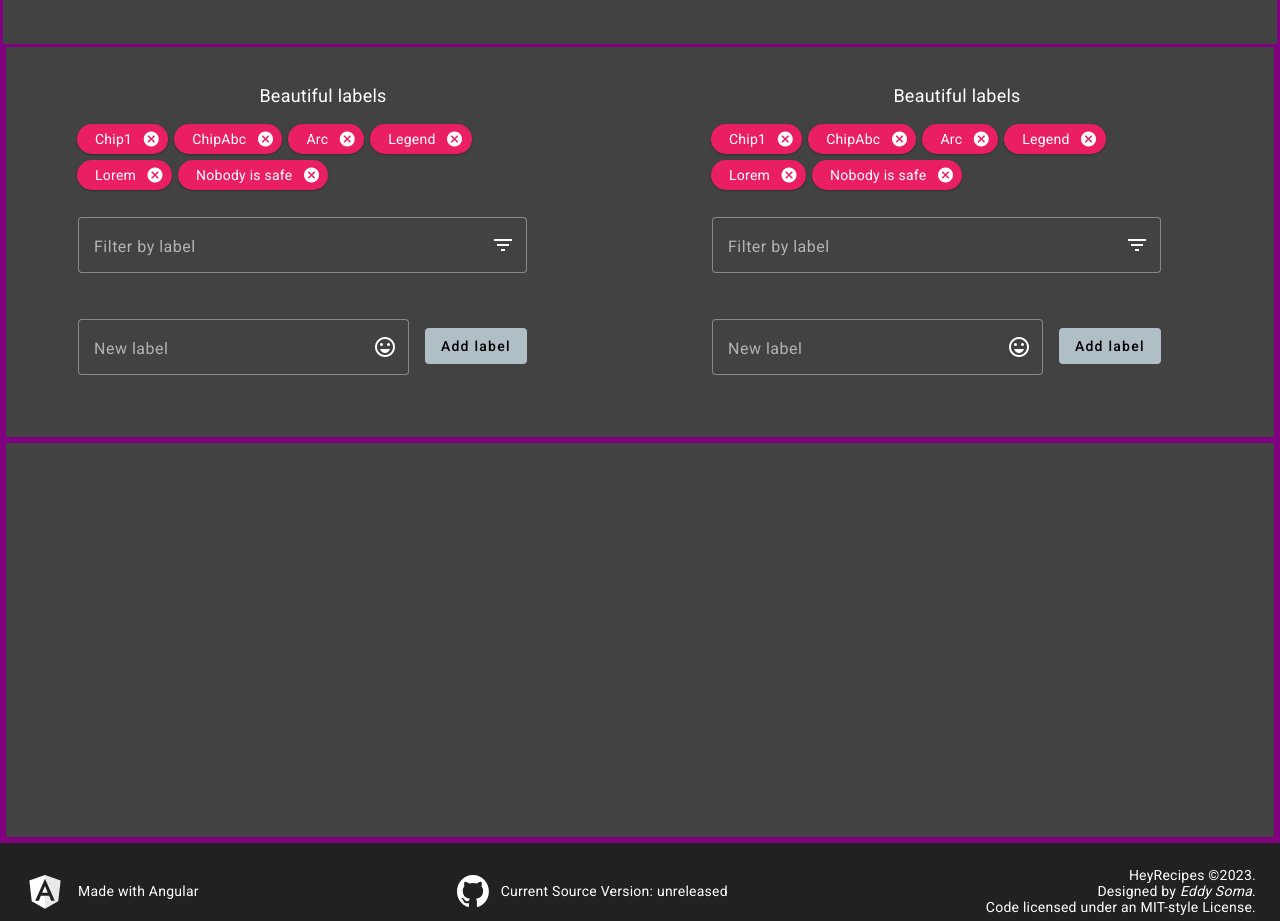
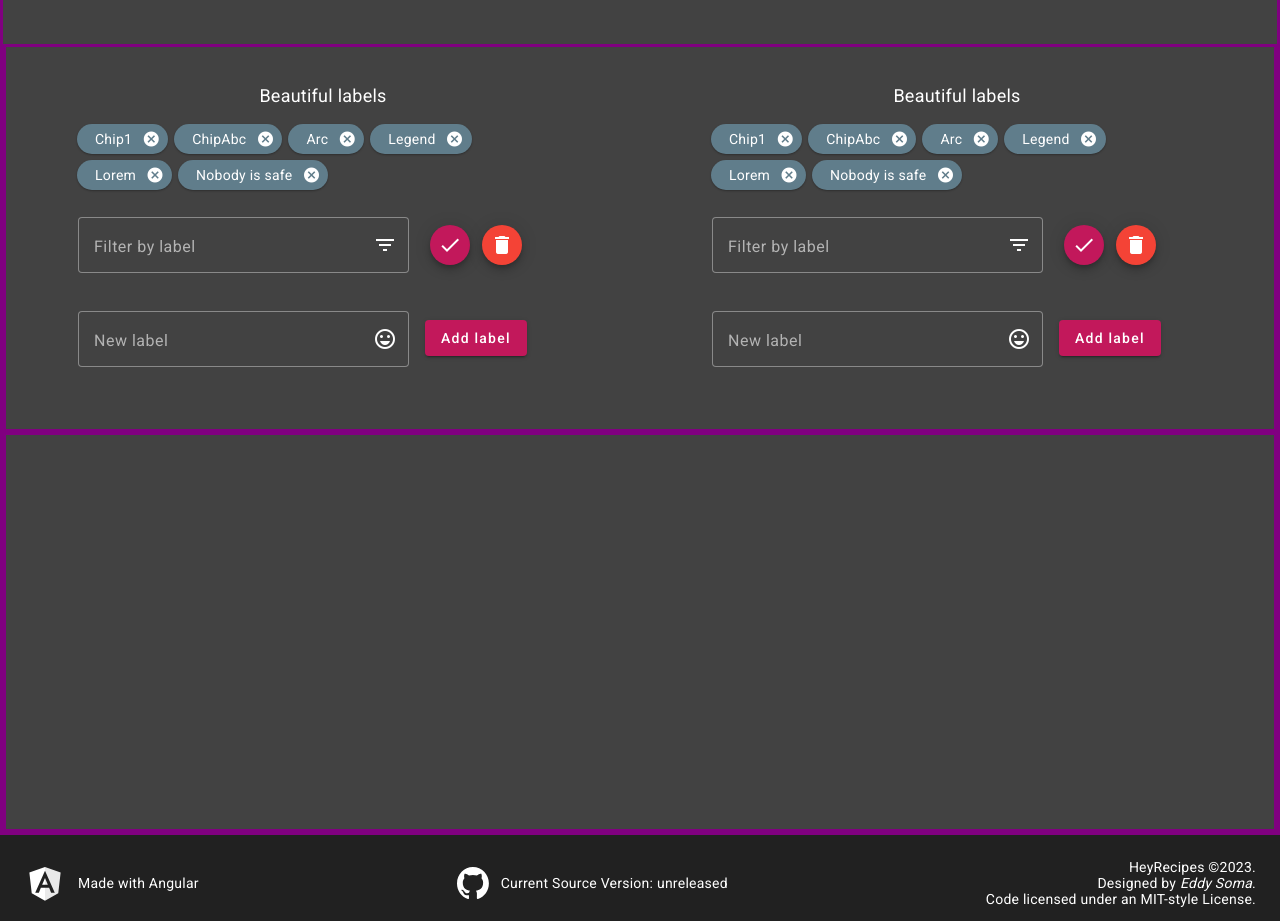
Before and after one commit to Kairn/hey-recipes, an Angular app: page / in a window 1280 px wide. Shown: the part 1980-2901 px from the top of the page. Built offline with nearby package versions, Linux system fonts and the light colour scheme.

Commit message:
add fab buttons to label ac

```diff
--- a/src/app/chipset/chipset.component.html
+++ b/src/app/chipset/chipset.component.html
@@ -38,7 +38,14 @@
                 </mat-option>
             </mat-autocomplete>
         </mat-form-field>
-        <div class="ac-buttons"></div>
+        <div class="ac-buttons">
+            <button mat-mini-fab color="primary">
+                <mat-icon>check</mat-icon>
+            </button>
+            <button mat-mini-fab color="warn">
+                <mat-icon>delete</mat-icon>
+            </button>
+        </div>
     </div>
     <div class="chips-add-box">
         <mat-form-field appearance="outline">
@@ -46,6 +53,6 @@
             <input matInput>
             <mat-icon matSuffix>sentiment_very_satisfied</mat-icon>
         </mat-form-field>
-        <button mat-flat-button color="accent">Add label</button>
+        <button mat-raised-button color="primary">Add label</button>
     </div>
 </div>
--- a/src/app/chipset/chipset.component.scss
+++ b/src/app/chipset/chipset.component.scss
@@ -2,13 +2,14 @@
 
 $chip-hei: 30px;
 $min-chip-wid: 60px;
+$side-btn-width: 102px;
 
 .chipset-box {
     display: flex;
     flex-flow: column nowrap;
     align-items: center;
 
-    div {
+    >div {
         margin: 0.5rem 0;
     }
 
@@ -31,7 +32,7 @@ $min-chip-wid: 60px;
 }
 
 .chip {
-    background-color: $primary-color;
+    background-color: $accent-color;
     display: inline-flex;
     justify-content: space-between;
     align-items: center;
@@ -47,7 +48,7 @@ $min-chip-wid: 60px;
     cursor: default;
 
     &:hover {
-        background-color: lighten($color: $primary-color, $amount: 5%);
+        background-color: lighten($color: $accent-color, $amount: 5%);
         box-shadow: 0px 3px 3px 0px rgba($color: #000000, $alpha: 0.2);
         transition-duration: 0.25s;
         transition-property: box-shadow;
@@ -73,11 +74,24 @@ $min-chip-wid: 60px;
 .chips-ac {
     width: 95%;
     align-self: flex-start;
+    display: flex;
+    flex-flow: row wrap;
     padding-left: 0.5rem;
 
     mat-form-field {
-        width: 95%;
+        width: 70%;
+        margin-right: 1rem;
     }
+}
+
+.ac-buttons {
+    display: inline-flex;
+    justify-content: space-between;
+    align-items: center;
+    width: $side-btn-width;
+    padding: 0 5px;
+    height: 56px;
+    margin-bottom: 0.5rem;
 }
 
 .chips-add-box {
@@ -89,6 +103,10 @@ $min-chip-wid: 60px;
         width: 70%;
         margin-right: 1rem;
     }
+
+    button {
+        width: $side-btn-width;
+    }
 }
 
 @media (max-width: 1150px) {
@@ -96,6 +114,16 @@ $min-chip-wid: 60px;
         mat-form-field {
             width: 95%;
         }
+    }
+
+    .chips-ac {
+        mat-form-field {
+            width: 95%;
+        }
+    }
+
+    .ac-buttons {
+        height: initial;
     }
 }
 
@@ -110,6 +138,10 @@ $min-chip-wid: 60px;
         justify-content: center;
     }
 
+    .chips-ac {
+        justify-content: center;
+    }
+
     .chips-add-box {
         display: flex;
         flex-direction: column;
```
